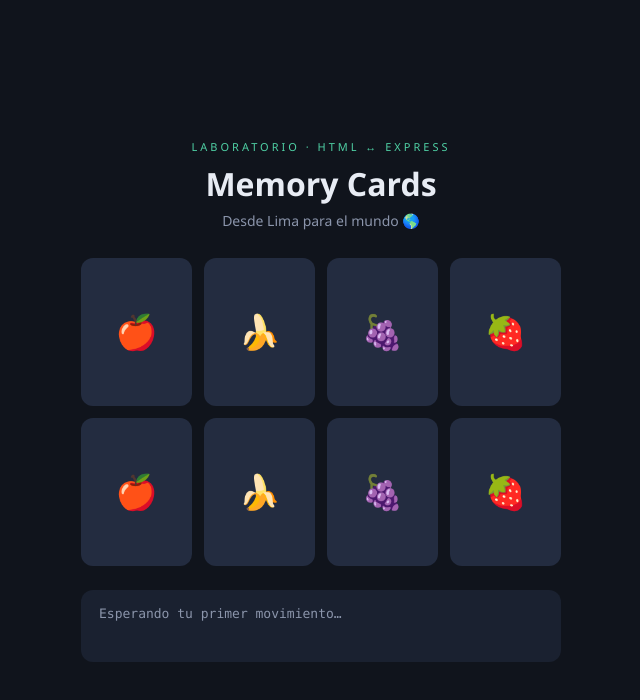
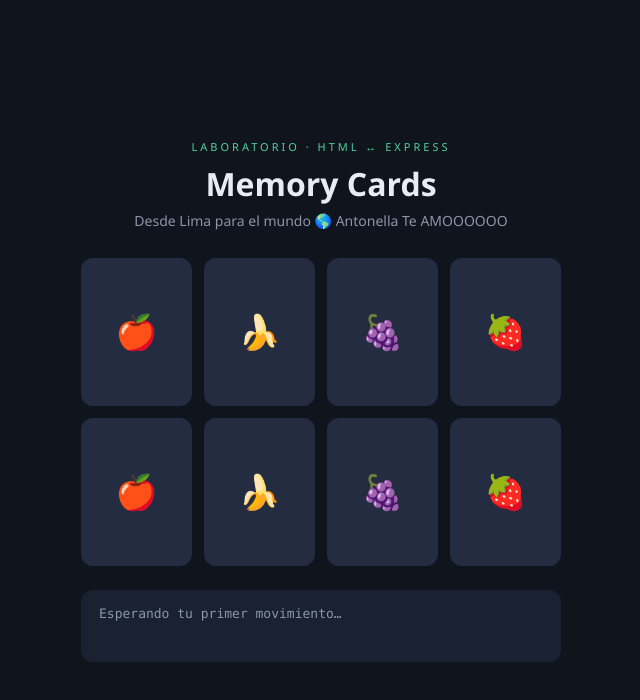
Before and after one commit to franciscozambrano000-ai/memory-app, a website: page public/index.html in a window 1280 px wide. Shown: the whole page, without its empty margins (319-959 px from the left). Drawn offline with Linux system fonts and the light colour scheme.

Commit message:
subtitulo cambio

```diff
--- a/public/index.html
+++ b/public/index.html
@@ -15,7 +15,7 @@
     <header>
       <p class="etiqueta">LABORATORIO · HTML ↔ EXPRESS</p>
       <h1>Memory Cards</h1>
-      <p class="subtitulo">Desde Lima para el mundo 🌎</p>
+      <p class="subtitulo">Desde Lima para el mundo 🌎 Antonella Te AMOOOOOO</p>
     </header>
 
     <!-- El tablero. Cada botón es una carta.
```
